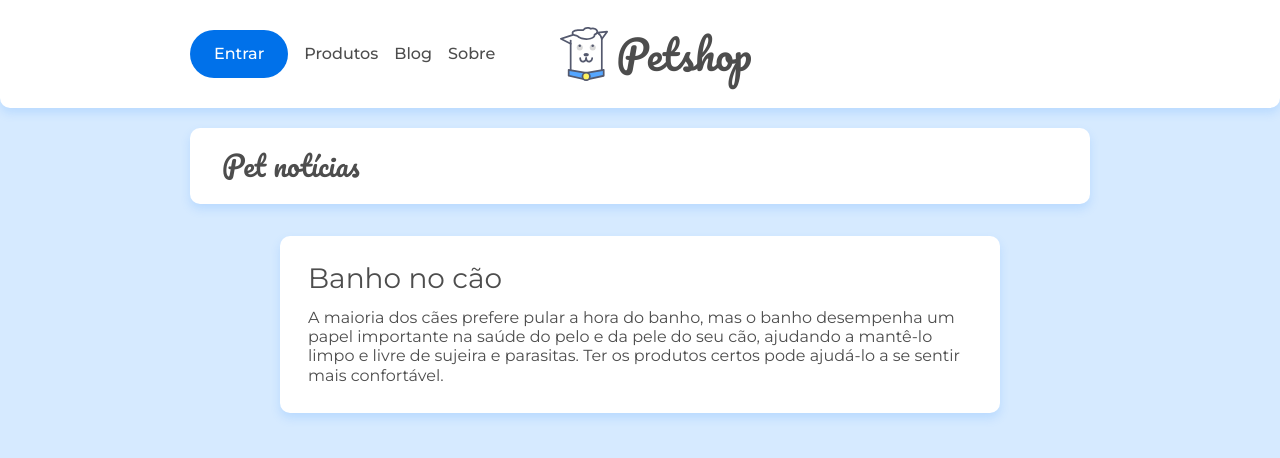
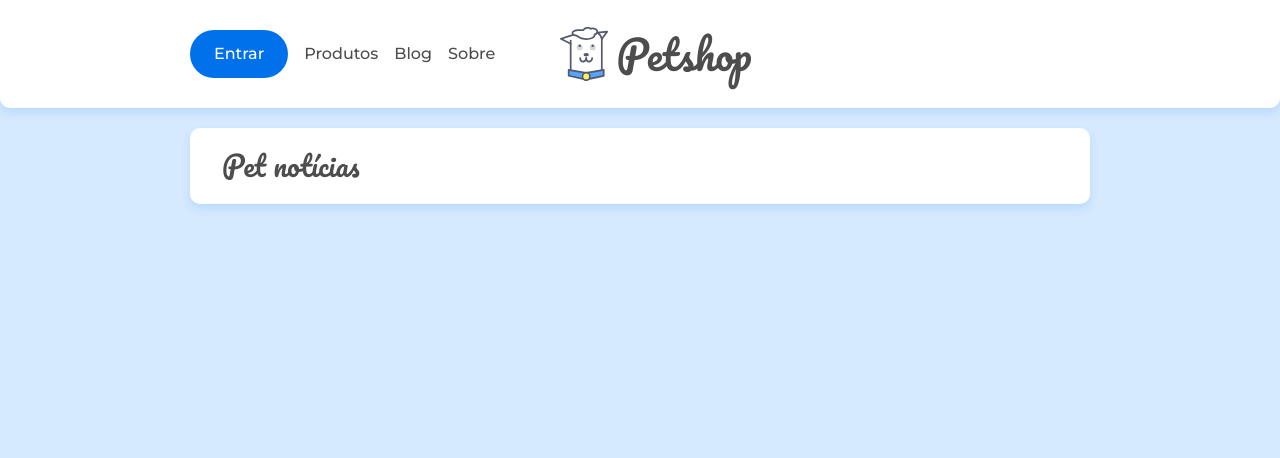
Before and after one commit to Gabrielhidro/Doguito_petshop, a React (Create React App) app: page / in a window 1280 px wide. Shown: the top 458 px of the page. Built offline with nearby package versions, Linux system fonts and the light colour scheme.

Commit message:
import axios and api

```diff
--- a/src/paginas/Home.jsx
+++ b/src/paginas/Home.jsx
@@ -7,13 +7,6 @@ const Home = () => {
       <div className="container">
         <h2 className="titulo-pagina">Pet notícias</h2>
       </div>
-      <section className="container flex flex--centro">
-      <article className="cartao post">
-        <h2 className="cartao__titulo">Banho no cão</h2>
-        <p className="cartao__texto">A maioria dos cães prefere pular a hora do banho, mas o banho desempenha um papel importante na saúde do pelo e da pele do seu cão, ajudando a mantê-lo limpo e livre de sujeira e parasitas. Ter os produtos certos pode ajudá-lo a se sentir mais confortável.</p>
-      </article>
-    </section>
-
     </main>
   )
 }
```
Also changed, not shown: src/api/api.js (added, +10 -0 lines), src/components/ListaPost.jsx (added, +9 -0 lines), 1 other file (tests, documents, lock files or other folders).
